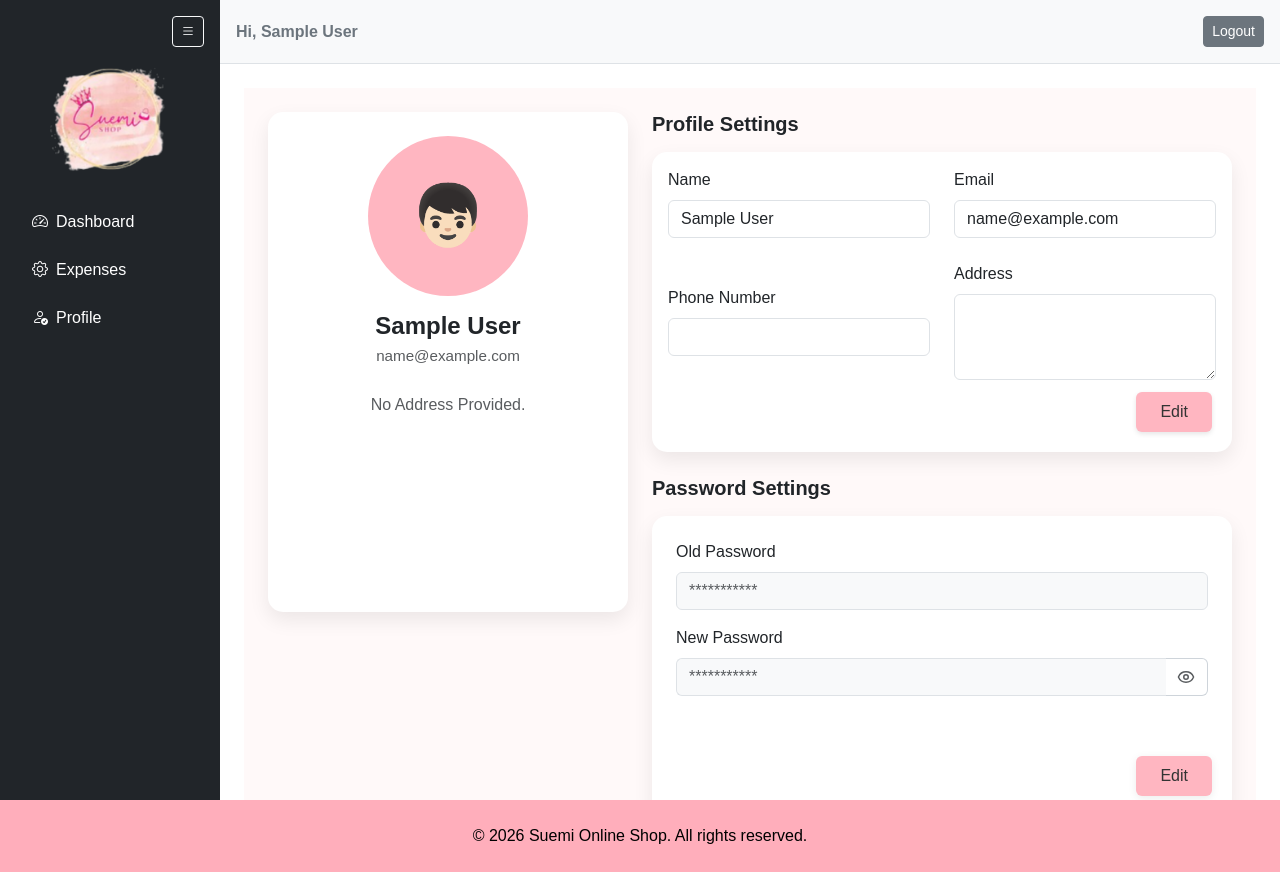
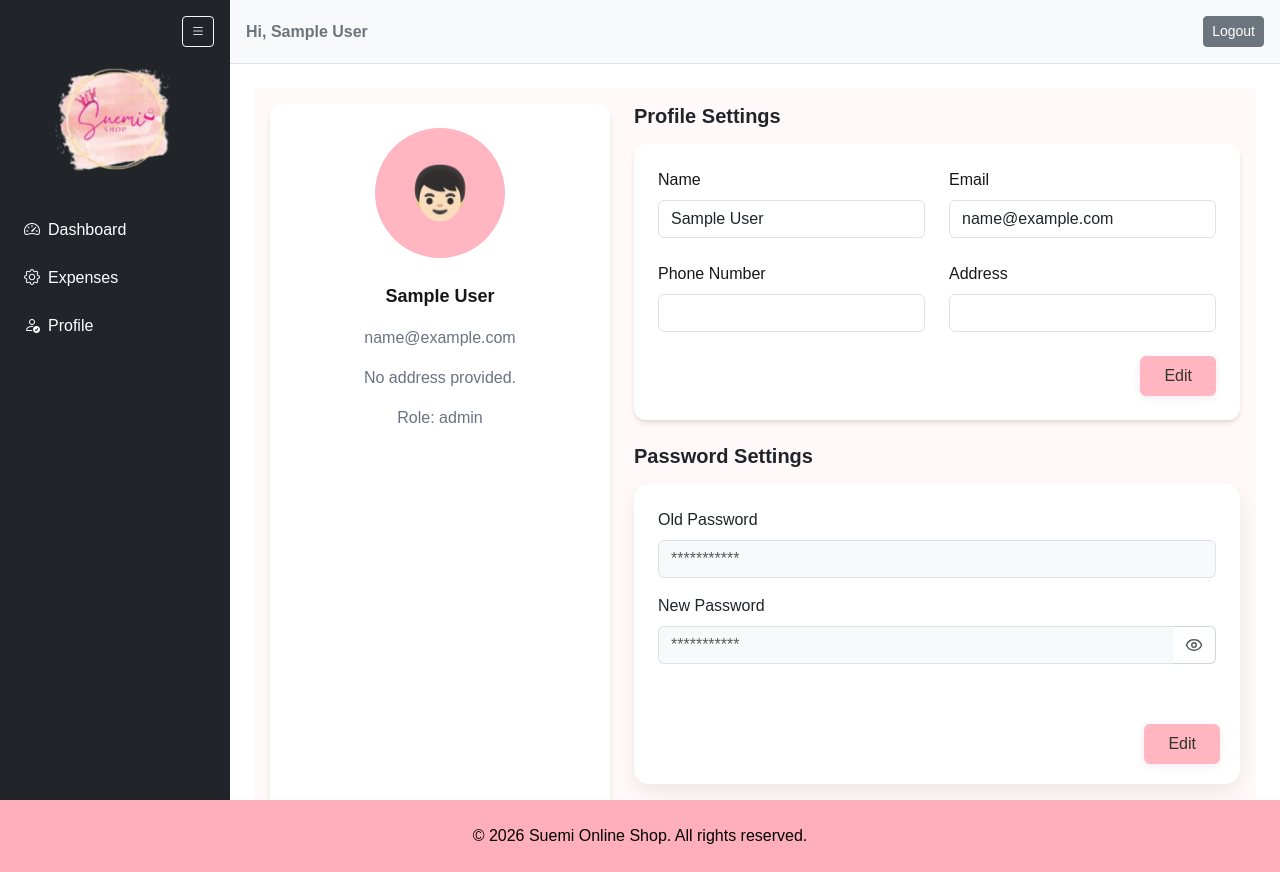
Before and after one commit to clairenakilacc/SuemiShop-Nextjs, a Next.js app: page /suemishop/profile in a window 1280 px wide. Built offline with nearby package versions, Linux system fonts and the light colour scheme; no server answers; sample sign-in values are in the browser's storage.

Commit message:
fix:navbar fixing width

```diff
--- a/app/components/profile/ProfileCard.tsx
+++ b/app/components/profile/ProfileCard.tsx
@@ -1,12 +1,13 @@
 "use client";
 
-import { useState, useEffect } from "react";
+import { useEffect, useState } from "react";
 
 interface User {
   name?: string;
   email?: string;
   address?: string;
   gender?: string;
+  role?: any; // important: can be object
 }
 
 interface ProfileCardProps {
@@ -14,68 +15,52 @@ interface ProfileCardProps {
 }
 
 export default function ProfileCard({ user }: ProfileCardProps) {
-  // State to track loading
   const [loading, setLoading] = useState(true);
 
-  // Effect: consider user data "loaded" once user object exists
   useEffect(() => {
-    if (user) {
-      setLoading(false);
-    }
+    if (user) setLoading(false);
   }, [user]);
 
-  // Determine avatar emoji
   const isFemale =
     user?.gender === "female" || user?.email === "superadmin@gmail.com";
-  const avatarEmoji = isFemale ? "👧🏻" : "👦🏻";
 
-  // Safely handle missing fields
-  const name = user?.name || "Loading...";
-  const email = user?.email || "email@example.com";
-  const address = user?.address ?? "No address provided.";
+  // ✅ SAFE ROLE HANDLING
+  const roleName =
+    typeof user?.role === "object" ? user?.role?.name : user?.role;
 
   return (
-    <div
-      className="card text-center"
-      style={{
-        width: 360,
-        height: 500,
-        borderRadius: 15,
-        border: "none",
-        boxShadow: "0 8px 20px rgba(0,0,0,0.08)",
-        position: "relative",
-      }}
-    >
-      <div className="card-body p-4">
-        {/* Avatar */}
+    <div className="w-full lg:w-[340px] flex justify-center lg:justify-start shrink-0">
+      <div className="w-full max-w-sm sm:max-w-md lg:max-w-sm bg-white rounded-xl shadow-md text-center p-4 sm:p-5 lg:p-6 min-w-0">
+        {/* AVATAR */}
         <div
-          className="rounded-circle d-flex align-items-center justify-content-center mx-auto mb-3"
+          className="mx-auto mb-4 flex items-center justify-center rounded-full"
           style={{
-            width: 160,
-            height: 160,
-            fontSize: 60,
-            backgroundColor: "#FFB6C1", //pink
+            width: "clamp(90px, 20vw, 130px)",
+            height: "clamp(90px, 20vw, 130px)",
+            fontSize: "clamp(36px, 6vw, 52px)",
+            backgroundColor: "#FFB6C1",
           }}
         >
-          {loading ? "⏳" : avatarEmoji}
+          {loading ? "⏳" : isFemale ? "👧🏻" : "👦🏻"}
         </div>
 
-        {/* Name */}
-        <h5 className="text-capitalize fw-bold mb-1 fs-4">
-          {loading ? "Loading..." : name}
-        </h5>
-
-        {/* Email */}
-        <p className="text-muted mb-4" style={{ fontSize: "0.95rem" }}>
-          {loading ? "Loading email..." : email}
+        {/* NAME */}
+        <p className="font-bold text-base sm:text-lg capitalize truncate w-full px-2">
+          {user?.name || "Loading..."}
+        </p>
+        {/* EMAIL */}
+        <p className="text-gray-500 text-sm sm:text-base truncate px-2 mt-1">
+          {user?.email || "email@example.com"}
         </p>
 
-        {/* Address */}
-        <p
-          className="text-muted text-capitalize"
-          style={{ lineHeight: 1.6, whiteSpace: "pre-line" }}
-        >
-          {loading ? "Fetching address..." : address}
+        {/* ADDRESS */}
+        <p className="text-gray-500 text-sm sm:text-base truncate mt-2 px-2">
+          {user?.address || "No address provided."}
+        </p>
+
+        {/* ROLE (FIXED) */}
+        <p className="text-gray-500 text-sm sm:text-base truncate mt-2 px-2">
+          Role: {roleName || "No role assigned"}
         </p>
       </div>
     </div>
--- a/app/components/profile/ProfileSettings.tsx
+++ b/app/components/profile/ProfileSettings.tsx
@@ -1,41 +1,30 @@
 "use client";
-import { useEffect, useState } from "react";
+
+import { useState } from "react";
 import EditProfileModal from "../../components/profile/EditProfileModal";
-import { supabase } from "@/lib/supabase";
 
-// 1. I-declare ang interface para sa user prop
 interface ProfileSettingsProps {
   user: any;
 }
 
-// 2. Tanggapin ang { user } sa function arguments
 export default function ProfileSettings({ user }: ProfileSettingsProps) {
   const [isEditOpen, setIsEditOpen] = useState(false);
 
   return (
+    <div className="w-full">
+      <h5 className="fw-bold mb-3 text-dark">Profile Settings</h5>
+
+      <div className="bg-white rounded-xl shadow-md p-4 sm:p-5">
+        {/* GRID */}
+        <div className="grid grid-cols-1 md:grid-cols-2 gap-4">
+          {/* NAME */}
           <div>
-      <h5 className="fw-bold mb-3 text-dark">Profile Settings</h5>
-      <div
-        className="card position-relative"
-        style={{
-          borderRadius: 15,
-          border: "none",
-          boxShadow: "0 8px 20px rgba(0,0,0,0.08)",
-        }}
-      >
-        <div className="card-body p-3 pb-5">
-          <div className="row g-4">
-            {/* LEFT COLUMN */}
-            <div className="col-md-6">
             <label className="form-label">Name</label>
-              {/* Gamitin ang nickname base sa database mo */}
-              <input
-                className="form-control"
-                value={user?.name || ""}
-                readOnly
-              />
+            <input className="form-control" value={user?.name || ""} readOnly />
           </div>
-            <div className="col-md-6">
+
+          {/* EMAIL */}
+          <div>
             <label className="form-label">Email</label>
             <input
               className="form-control"
@@ -43,7 +32,9 @@ export default function ProfileSettings({ user }: ProfileSettingsProps) {
               readOnly
             />
           </div>
-            <div className="col-md-6 my-5">
+
+          {/* PHONE */}
+          <div>
             <label className="form-label">Phone Number</label>
             <input
               className="form-control"
@@ -52,43 +43,42 @@ export default function ProfileSettings({ user }: ProfileSettingsProps) {
             />
           </div>
 
-            {/* RIGHT COLUMN */}
-            <div className="col-md-6">
+          {/* ADDRESS */}
+          <div>
             <label className="form-label">Address</label>
-              <textarea
+            <input
               className="form-control"
-                rows={3}
               value={user?.address || ""}
               readOnly
             />
           </div>
         </div>
 
+        {/* EDIT BUTTON (RIGHT + WITH SPACING) */}
+        <div className="mt-6 flex justify-end">
           <button
-            className="btn position-absolute "
             onClick={() => setIsEditOpen(true)}
+            className="btn"
             style={{
-              bottom: 20,
-              right: 20,
-              backgroundColor: "#FFB6C1", // Original pink color
+              backgroundColor: "#FFB6C1",
               border: "none",
               padding: "8px 24px",
               color: "#333",
               borderRadius: "6px",
-              transition: "all 0.3s ease", // Ito ang sikreto para smooth ang transition
-              boxShadow: "0 2px 5px rgba(0,0,0,0.1)",
-              fontWeight: "500",
+              cursor: "pointer",
+              transition: "all 0.3s ease",
+              boxShadow: "0 2px 8px rgba(0,0,0,0.08)",
             }}
             onMouseEnter={(e) => {
-              e.currentTarget.style.backgroundColor = "#ff9eb3"; // Mag-da-darken ng konti
-              e.currentTarget.style.transform = "translateY(-3px)"; // Aangat ng konti
+              e.currentTarget.style.backgroundColor = "#ff9eb3";
+              e.currentTarget.style.transform = "translateY(-3px)";
               e.currentTarget.style.boxShadow =
-                "0 6px 15px rgba(255, 182, 193, 0.4)"; // Lalakas ang glow
+                "0 6px 16px rgba(255, 182, 193, 0.4)";
             }}
             onMouseLeave={(e) => {
-              e.currentTarget.style.backgroundColor = "#FFB6C1"; // Balik sa dati
-              e.currentTarget.style.transform = "translateY(0)"; // Balik sa pwesto
-              e.currentTarget.style.boxShadow = "0 2px 5px rgba(0,0,0,0.1)"; // Balik ang anino
+              e.currentTarget.style.backgroundColor = "#FFB6C1";
+              e.currentTarget.style.transform = "translateY(0)";
+              e.currentTarget.style.boxShadow = "0 2px 8px rgba(0,0,0,0.08)";
             }}
           >
             Edit
@@ -96,11 +86,10 @@ export default function ProfileSettings({ user }: ProfileSettingsProps) {
         </div>
       </div>
 
-      {/* 3. Ipasa ang user sa Modal */}
       <EditProfileModal
         isOpen={isEditOpen}
         onClose={() => setIsEditOpen(false)}
-        user={user} // Dito nanggagaling ang error sa Line 63
+        user={user}
       />
     </div>
   );
--- a/app/suemishop/layout.tsx
+++ b/app/suemishop/layout.tsx
@@ -14,22 +14,21 @@ export default function DashboardLayout({
 }) {
   const [mounted, setMounted] = useState(false);
   const [collapsed, setCollapsed] = useState(false);
+
   const [usersMenuOpen, setUsersMenuOpen] = useState(false);
   const [itemsMenuOpen, setItemsMenuOpen] = useState(false);
   const [payslipsMenuOpen, setPayslipsMenuOpen] = useState(false);
-  const [userName, setUserName] = useState<string>("");
-  const [roleName, setRoleName] = useState<string>("");
+
+  const [userName, setUserName] = useState("");
+  const [roleName, setRoleName] = useState("");
   const [loading, setLoading] = useState(false);
+
   const router = useRouter();
 
   const MENU_ROLES = {
     itemsSection: ["Superadmin", "Admin"],
-    categories: ["Superadmin"],
-    inventories: ["Superadmin"],
     usersSection: ["Superadmin", "Manager"],
     payslipsSection: ["Superadmin", "Manager"],
-    attendance: ["Superadmin"],
-    settings: ["Superadmin"],
   };
 
   const canAccess = (roles: string[]) => roles.includes(roleName);
@@ -43,17 +42,10 @@ export default function DashboardLayout({
 
       if (stored) {
         user = JSON.parse(stored);
-        if (!user.role) {
-          const res = await fetch("/api/me");
-          const data = await res.json();
-          if (data.user) {
-            user = data.user;
-            localStorage.setItem("user", JSON.stringify(user));
-          }
-        }
       } else {
         const res = await fetch("/api/me");
         const data = await res.json();
+
         if (data.user) {
           user = data.user;
           localStorage.setItem("user", JSON.stringify(user));
@@ -70,10 +62,14 @@ export default function DashboardLayout({
     fetchUser();
   }, [router]);
 
-  const toggleSidebar = () => setCollapsed((p) => !p);
-  const toggleUsersMenu = () => setUsersMenuOpen((p) => !p);
-  const toggleItemsMenu = () => setItemsMenuOpen((p) => !p);
-  const togglePayslipsMenu = () => setPayslipsMenuOpen((p) => !p);
+  if (!mounted) return null;
+
+  const sidebarWidth = collapsed ? "70px" : "230px";
+
+  const handleNavClick = (path: string) => {
+    setLoading(true);
+    router.push(path);
+  };
 
   const handleLogout = async () => {
     await fetch("/api/logout", { method: "POST" });
@@ -81,15 +77,6 @@ export default function DashboardLayout({
     toast.success("Logged out successfully");
     router.push(ROUTES.HOME);
   };
-
-  const handleNavClick = (path: string) => {
-    setLoading(true);
-    router.push(path);
-  };
-
-  if (!mounted) return null;
-
-  const sidebarWidth = collapsed ? "60px" : "220px";
 
   return (
     <div
@@ -105,47 +92,51 @@ export default function DashboardLayout({
 
       {/* SIDEBAR */}
       <nav
-        className="bg-dark text-white d-flex flex-column p-3"
+        className="bg-dark text-white d-flex flex-column"
         style={{
           width: "var(--sidebar-width)",
+          height: "100vh",
+          flexShrink: 0,
+          overflowY: "auto", // ✅ WHOLE SIDEBAR SCROLLS
+          overflowX: "hidden",
           transition: "width 0.3s ease",
-          flexShrink: 0,
         }}
       >
-        {/* Toggle */}
+        {/* TOGGLE + LOGO (inside same scroll) */}
+        <div className="p-3">
           <div
-          className={`w-100 d-flex ${
+            className={`d-flex ${
               collapsed ? "justify-content-center" : "justify-content-end"
             } mb-3`}
           >
             <button
               className="btn btn-outline-light btn-sm"
-            onClick={toggleSidebar}
+              onClick={() => setCollapsed((p) => !p)}
             >
               <i className="bi bi-list"></i>
             </button>
           </div>
 
-        {/* Logo */}
           {!collapsed && (
-          <div className="mb-4 w-100 d-flex justify-content-center">
+            <div className="d-flex justify-content-center mb-3">
               <Link href={ROUTES.HOME}>
                 <img
                   src="/images/logo2.png"
                   alt="Logo"
-                className="img-fluid"
                   style={{ maxWidth: "120px" }}
                 />
               </Link>
             </div>
           )}
+        </div>
 
-        <ul className="nav nav-pills flex-column grow">
-          {/* Dashboard */}
+        {/* MENU */}
+        <ul className="nav nav-pills flex-column px-2 pb-3">
+          {/* DASHBOARD */}
           <li className="nav-item mb-2">
             <button
-              className={`nav-link text-white d-flex align-items-center btn btn-dark w-100 ${
-                collapsed ? "justify-content-center" : "text-start"
+              className={`nav-link text-white btn btn-dark w-100 d-flex align-items-center ${
+                collapsed ? "justify-content-center" : ""
               }`}
               onClick={() => handleNavClick("/suemishop/dashboard")}
             >
@@ -158,14 +149,10 @@ export default function DashboardLayout({
           {canAccess(MENU_ROLES.itemsSection) && (
             <li className="nav-item mb-2">
               <button
-                className={`nav-link text-white d-flex align-items-center btn btn-dark w-100 ${
-                  collapsed
-                    ? "justify-content-center"
-                    : "justify-content-between"
-                }`}
-                onClick={toggleItemsMenu}
+                className="nav-link text-white btn btn-dark w-100 d-flex justify-content-between"
+                onClick={() => setItemsMenuOpen((p) => !p)}
               >
-                <span className="d-flex align-items-center">
+                <span>
                   <i className="bi bi-handbag"></i>
                   {!collapsed && <span className="ms-2">Items</span>}
                 </span>
@@ -181,27 +168,25 @@ export default function DashboardLayout({
 
               {itemsMenuOpen && !collapsed && (
                 <ul className="nav flex-column ms-3 mt-2">
-                  <li className="nav-item mb-1">
+                  <li>
                     <button
-                      className="nav-link text-white btn btn-dark text-start w-100"
+                      className="nav-link text-white btn btn-dark w-100 text-start"
                       onClick={() => handleNavClick("/suemishop/categories")}
                     >
                       Categories
                     </button>
                   </li>
-
-                  <li className="nav-item mb-1">
+                  <li>
                     <button
-                      className="nav-link text-white btn btn-dark text-start w-100"
+                      className="nav-link text-white btn btn-dark w-100 text-start"
                       onClick={() => handleNavClick("/suemishop/items")}
                     >
                       Sold Items
                     </button>
                   </li>
-
-                  <li className="nav-item mb-1">
+                  <li>
                     <button
-                      className="nav-link text-white btn btn-dark text-start w-100"
+                      className="nav-link text-white btn btn-dark w-100 text-start"
                       onClick={() => handleNavClick("/suemishop/inventories")}
                     >
                       Inventories
@@ -216,14 +201,10 @@ export default function DashboardLayout({
           {canAccess(MENU_ROLES.usersSection) && (
             <li className="nav-item mb-2">
               <button
-                className={`nav-link text-white d-flex align-items-center btn btn-dark w-100 ${
-                  collapsed
-                    ? "justify-content-center"
-                    : "justify-content-between"
-                }`}
-                onClick={toggleUsersMenu}
+                className="nav-link text-white btn btn-dark w-100 d-flex justify-content-between"
+                onClick={() => setUsersMenuOpen((p) => !p)}
               >
-                <span className="d-flex align-items-center">
+                <span>
                   <i className="bi bi-people"></i>
                   {!collapsed && <span className="ms-2">Users</span>}
                 </span>
@@ -239,27 +220,25 @@ export default function DashboardLayout({
 
               {usersMenuOpen && !collapsed && (
                 <ul className="nav flex-column ms-3 mt-2">
-                  <li className="nav-item mb-1">
+                  <li>
                     <button
-                      className="nav-link text-white btn btn-dark text-start w-100"
+                      className="nav-link text-white btn btn-dark w-100 text-start"
                       onClick={() => handleNavClick("/suemishop/employees")}
                     >
                       Users
                     </button>
                   </li>
-
-                  <li className="nav-item mb-1">
+                  <li>
                     <button
-                      className="nav-link text-white btn btn-dark text-start w-100"
+                      className="nav-link text-white btn btn-dark w-100 text-start"
                       onClick={() => handleNavClick("/suemishop/suppliers")}
                     >
                       Suppliers
                     </button>
                   </li>
-
-                  <li className="nav-item mb-1">
+                  <li>
                     <button
-                      className="nav-link text-white btn btn-dark text-start w-100"
+                      className="nav-link text-white btn btn-dark w-100 text-start"
                       onClick={() => handleNavClick("/suemishop/roles")}
                     >
                       Roles
@@ -274,14 +253,10 @@ export default function DashboardLayout({
           {canAccess(MENU_ROLES.payslipsSection) && (
             <li className="nav-item mb-2">
               <button
-                className={`nav-link text-white d-flex align-items-center btn btn-dark w-100 ${
-                  collapsed
-                    ? "justify-content-center"
-                    : "justify-content-between"
-                }`}
-                onClick={togglePayslipsMenu}
+                className="nav-link text-white btn btn-dark w-100 d-flex justify-content-between"
+                onClick={() => setPayslipsMenuOpen((p) => !p)}
               >
-                <span className="d-flex align-items-center">
+                <span>
                   <i className="bi bi-credit-card-2-front"></i>
                   {!collapsed && <span className="ms-2">Payroll</span>}
                 </span>
@@ -297,18 +272,17 @@ export default function DashboardLayout({
 
               {payslipsMenuOpen && !collapsed && (
                 <ul className="nav flex-column ms-3 mt-2">
-                  <li className="nav-item mb-1">
+                  <li>
                     <button
-                      className="nav-link text-white btn btn-dark text-start w-100"
+                      className="nav-link text-white btn btn-dark w-100 text-start"
                       onClick={() => handleNavClick("/suemishop/payslips")}
                     >
                       Payslips
                     </button>
                   </li>
-
-                  <li className="nav-item mb-1">
+                  <li>
                     <button
-                      className="nav-link text-white btn btn-dark text-start w-100"
+                      className="nav-link text-white btn btn-dark w-100 text-start"
                       onClick={() => handleNavClick("/suemishop/attendance")}
                     >
                       Attendance
@@ -322,9 +296,7 @@ export default function DashboardLayout({
           {/* EXPENSES */}
           <li className="nav-item mb-2">
             <button
-              className={`nav-link text-white d-flex align-items-center btn btn-dark w-100 ${
-                collapsed ? "justify-content-center" : "text-start"
-              }`}
+              className="nav-link text-white btn btn-dark w-100 d-flex align-items-center"
               onClick={() => handleNavClick("/suemishop/expenses")}
             >
               <i className="bi bi-gear"></i>
@@ -335,9 +307,7 @@ export default function DashboardLayout({
           {/* PROFILE */}
           <li className="nav-item mb-2">
             <button
-              className={`nav-link text-white d-flex align-items-center btn btn-dark w-100 ${
-                collapsed ? "justify-content-center" : "text-start"
-              }`}
+              className="nav-link text-white btn btn-dark w-100 d-flex align-items-center"
               onClick={() => handleNavClick("/suemishop/profile")}
             >
               <i className="bi bi-person-check"></i>
@@ -349,16 +319,16 @@ export default function DashboardLayout({
 
       {/* MAIN CONTENT */}
       <div
-        className="d-flex flex-column vh-100 grow"
+        className="d-flex flex-column vh-100"
         style={{
           width: "calc(100% - var(--sidebar-width))",
+          overflow: "hidden",
           transition: "width 0.3s ease",
-          overflow: "hidden",
         }}
       >
-        <header className="bg-light border-bottom p-3 d-flex justify-content-between align-items-center shrink-0">
-          <span className="fw-semibold text-secondary">
-            Hi, {userName || "Loading..."}
+        <header className="bg-light border-bottom p-3 d-flex justify-content-between align-items-center">
+          <span className="fw-semibold text-secondary truncate">
+            Hi, {userName}
           </span>
 
           <button className="btn btn-secondary btn-sm" onClick={handleLogout}>
--- a/app/suemishop/profile/page.tsx
+++ b/app/suemishop/profile/page.tsx
@@ -1,7 +1,7 @@
 "use client";
 
 import { useEffect, useState } from "react";
-import ProfileCard from "../../components/profile/Profilecard";
+import ProfileCard from "../../components/profile/ProfileCard";
 import ProfileSettings from "../../components/profile/ProfileSettings";
 import PasswordSettings from "../../components/profile/PasswordSettings";
 
@@ -10,21 +10,17 @@ export default function ProfilePage() {
 
   useEffect(() => {
     async function loadProfile() {
-      // 1. Kunin ang fallback mula sa localStorage
       const stored = localStorage.getItem("user");
       const localUser = stored ? JSON.parse(stored) : null;
 
       try {
-        // 2. Fetch fresh data mula sa API
         const res = await fetch("/api/me");
         const data = await res.json();
 
         if (res.ok && data.user) {
-          // 3. Merge at linisin ang data (lalo na ang address na nagdo-doble)
           const freshUser = {
             ...localUser,
             ...data.user,
-            // Tanggalin ang extra spaces/newlines para hindi magmukhang doble sa textarea
             address: data.user?.address
               ? String(data.user.address).replace(/\s+/g, " ").trim()
               : localUser?.address || "",
@@ -32,14 +28,11 @@ export default function ProfilePage() {
               data.user?.phone_number || localUser?.phone_number || "",
           };
 
-          // NOTE: Tinanggal ang localStorage.setItem dito para iwas infinite reload
           setUserData(freshUser);
-        } else if (localUser) {
-          setUserData(localUser);
         } else {
-          setUserData(false);
+          setUserData(localUser || false);
         }
-      } catch (err) {
+      } catch {
         setUserData(localUser || false);
       }
     }
@@ -49,24 +42,27 @@ export default function ProfilePage() {
 
   if (userData === null) {
     return (
-      <div className="text-center text-gray-500 mt-10">Loading profile...</div>
+      <div className="text-center mt-10 text-gray-500">Loading profile...</div>
     );
   }
 
   if (userData === false) {
     return (
-      <div className="text-center text-gray-500 mt-10">
+      <div className="text-center mt-10 text-gray-500">
         You are not logged in.
       </div>
     );
   }
 
   return (
-    <div className="flex w-full gap-6 p-6 bg-[#fff9f9] min-h-screen">
-      <ProfileCard user={userData} />
-      <div className="flex flex-col gap-6 flex-1">
-        <ProfileSettings user={userData} />
-        <PasswordSettings user={userData} />
+    <div className="w-full min-h-screen bg-[#fff9f9] flex justify-center">
+      <div className="w-full max-w-6xl flex flex-col lg:flex-row gap-4 lg:gap-6 p-3 sm:p-4 lg:p-6">
+        <ProfileCard user={userData} />
+
+        <div className="flex flex-col gap-4 lg:gap-6 flex-1 min-w-0">
+          <ProfileSettings user={userData} />
+          <PasswordSettings user={userData} />
+        </div>
       </div>
     </div>
   );
```
Lines whose indentation alone changed are shown as unchanged.
